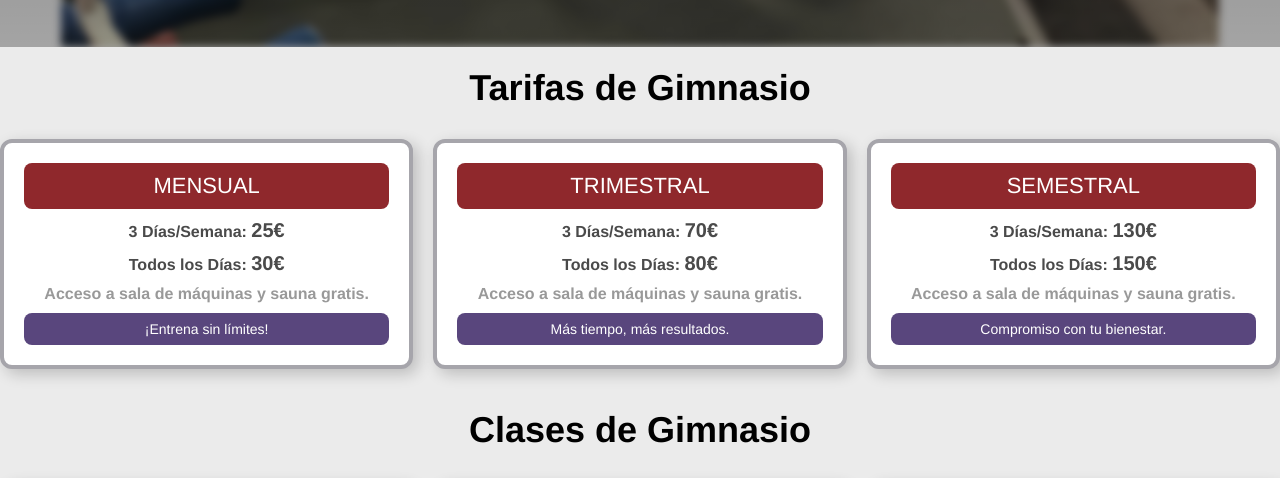
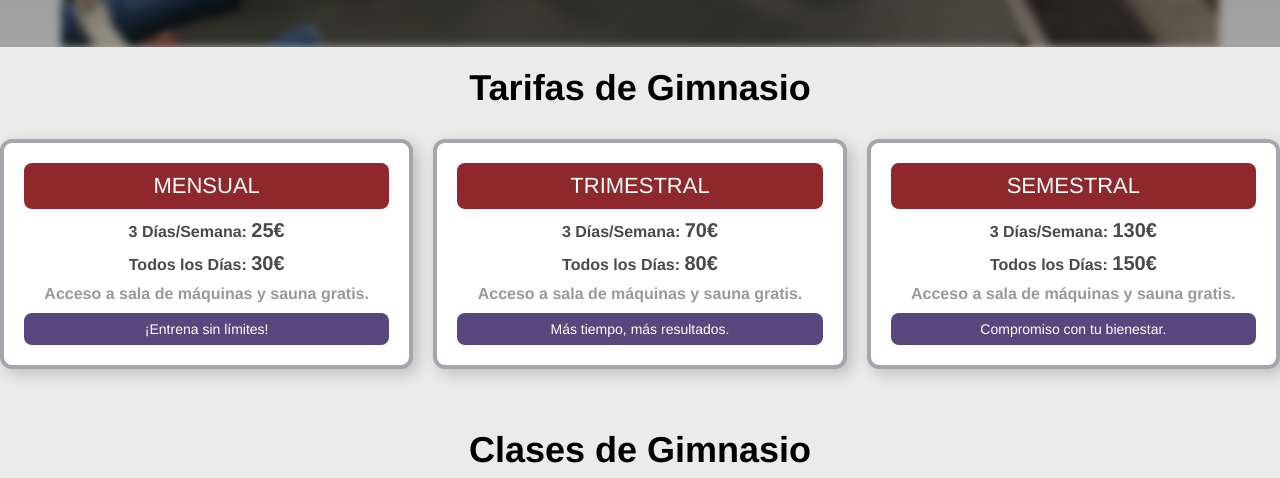
Before and after one commit to EliezerLuna/Aerogym, a plain HTML site: page index.html in a window 1280 px wide. Shown: the part 640-1118 px from the top of the page. Drawn offline with Linux system fonts and the light colour scheme.

Commit message:
Update index.css

```diff
--- a/CSS/index.css
+++ b/CSS/index.css
@@ -63,7 +63,7 @@
   max-width: 1500px;
   margin: 0 auto;
   display: flex;
-  padding-bottom: 20px;
+  padding-bottom: 40px;
 }
 
 /**/
```
